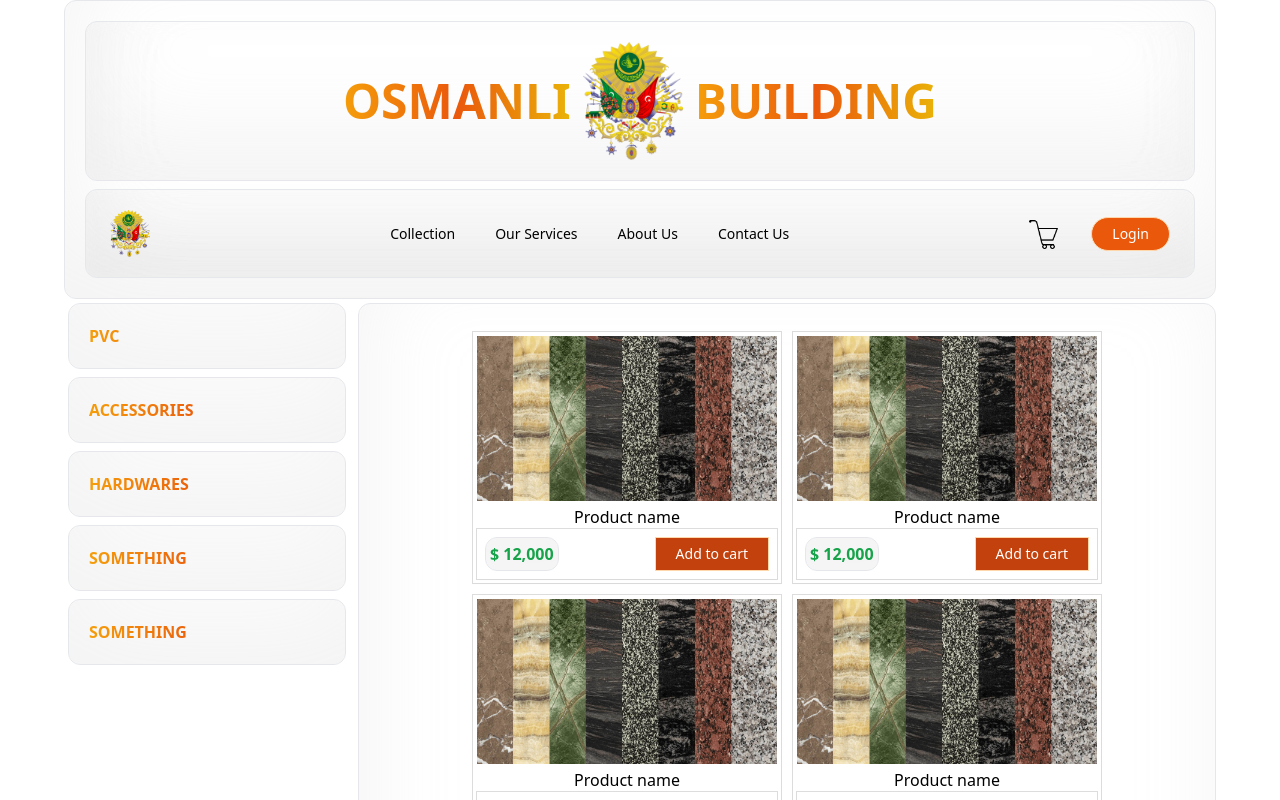
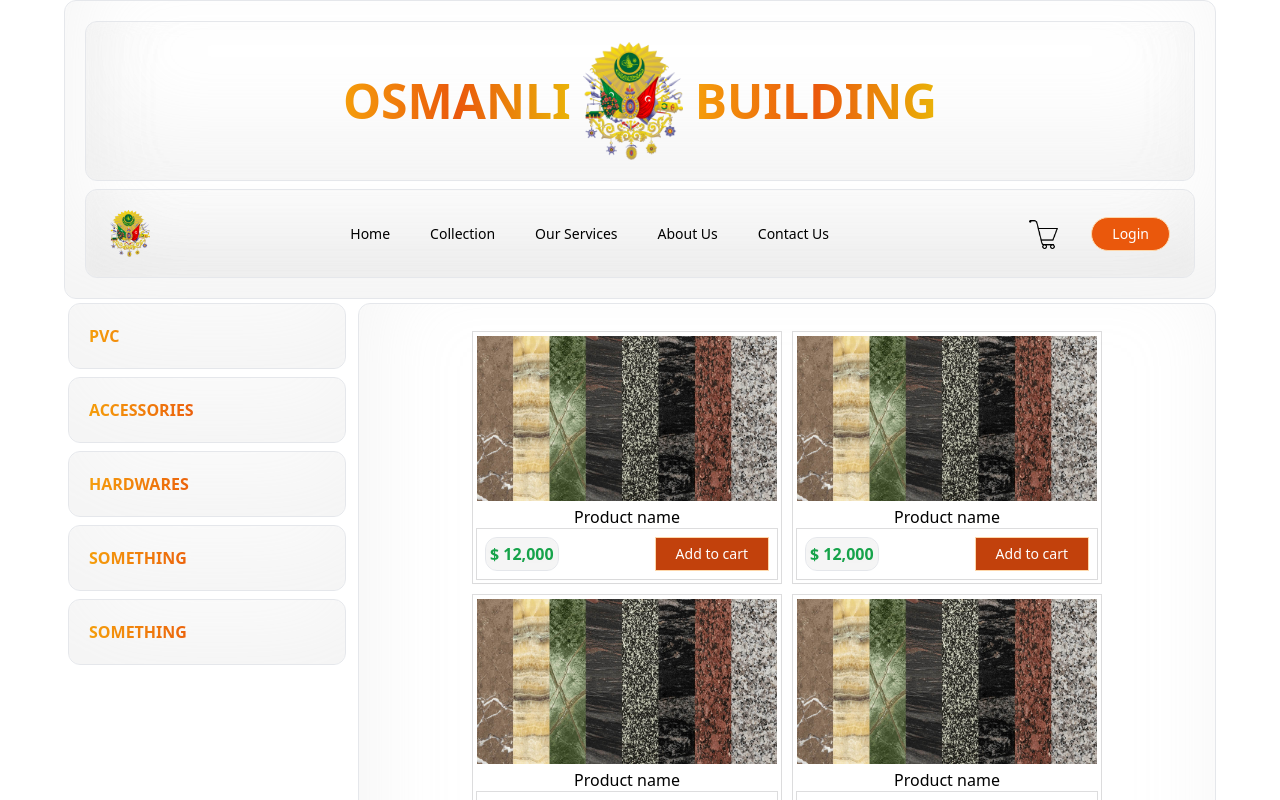
Before and after one commit to Bobzero23/Osmanli-Building-Frontend, a Next.js app: page / in a window 1280 px wide. Shown: the top 800 px of the page. Built offline with nearby package versions, Linux system fonts and the light colour scheme.

Commit message:
feature: adding a home button

```diff
--- a/components/Header.jsx
+++ b/components/Header.jsx
@@ -35,6 +35,11 @@ const Header = () => {
         </div>
         <div className="">
           <ul className="hidden md:flex">
+            <li className="">
+              <Link href="/">
+                <p className="outline_btn ">Home</p>
+              </Link>
+            </li>
             <li className="">
               <Link href="/collection">
                 <p className="outline_btn ">Collection</p>
```
